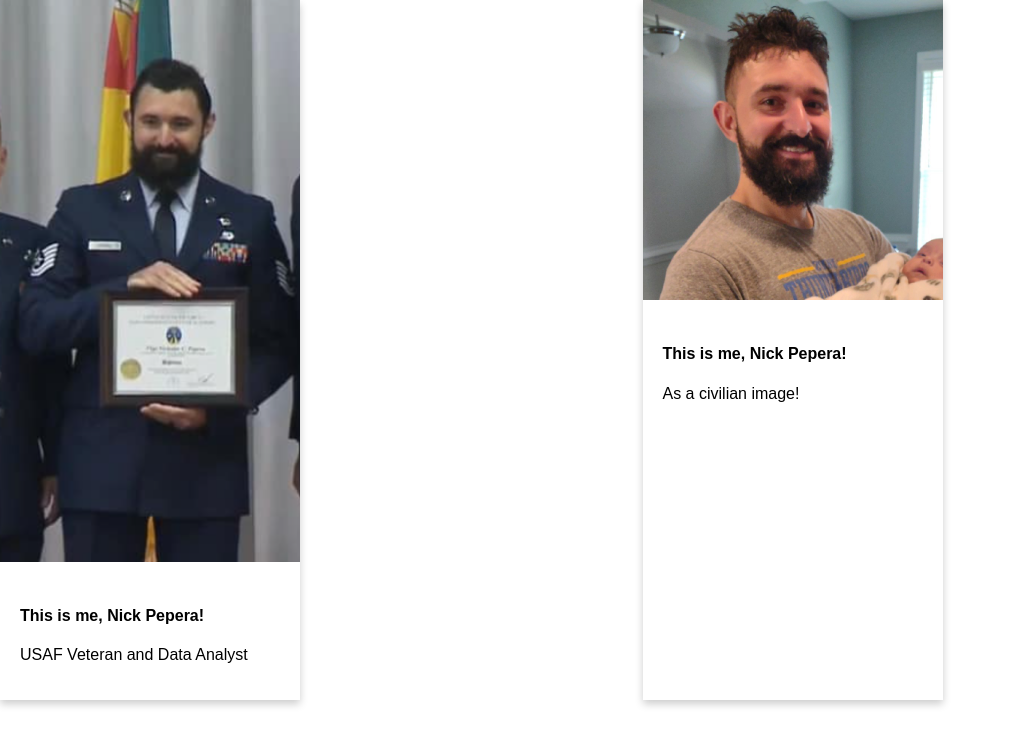
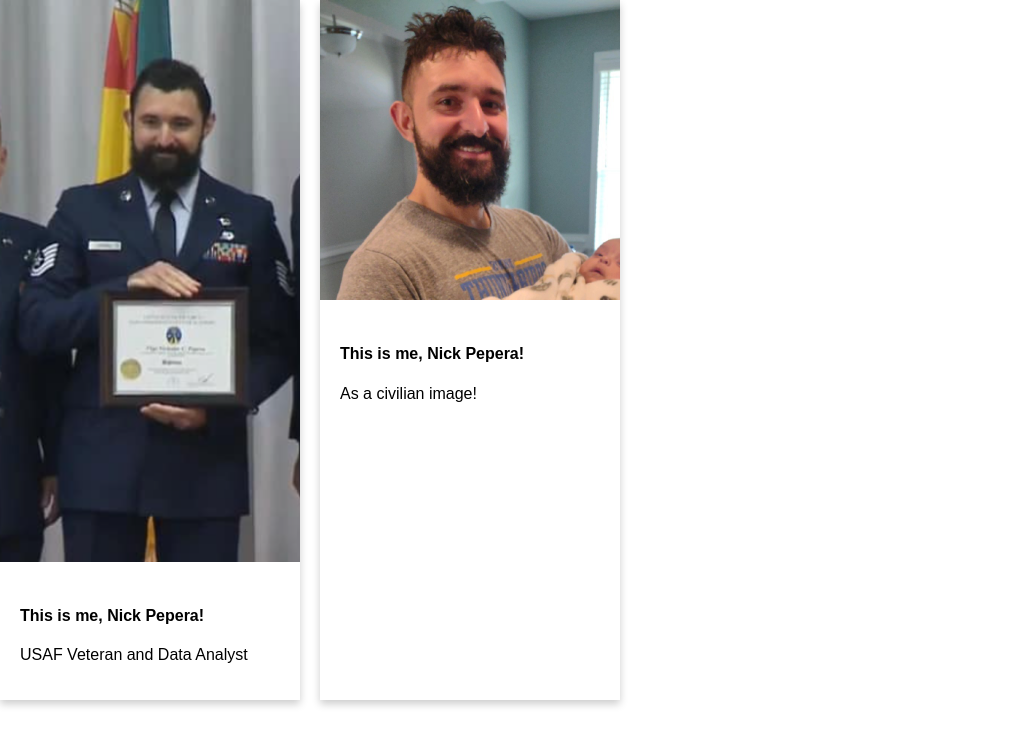
Before and after one commit to TheMightiestCaz/NPCreations, a plain HTML site: page secondaryIndex.html in a window 1280 px wide. Shown: the whole page, without its empty margins (0-1009 px from the left). Drawn offline with Linux system fonts and the light colour scheme.

Commit message:
Update styles.css
changed the secondary main page so that the cards would appear more side-by-side with a 20px gap between the two

```diff
--- a/styles.css
+++ b/styles.css
@@ -20,7 +20,8 @@ nav ul li:hover {
 .twocolimg {
     display: grid;
     grid-template-columns: 1fr 1fr;
-    grid-gap: 5px;
+    display: inline-flex;
+    gap: 20px;
 }
 
 .image_card {
```
